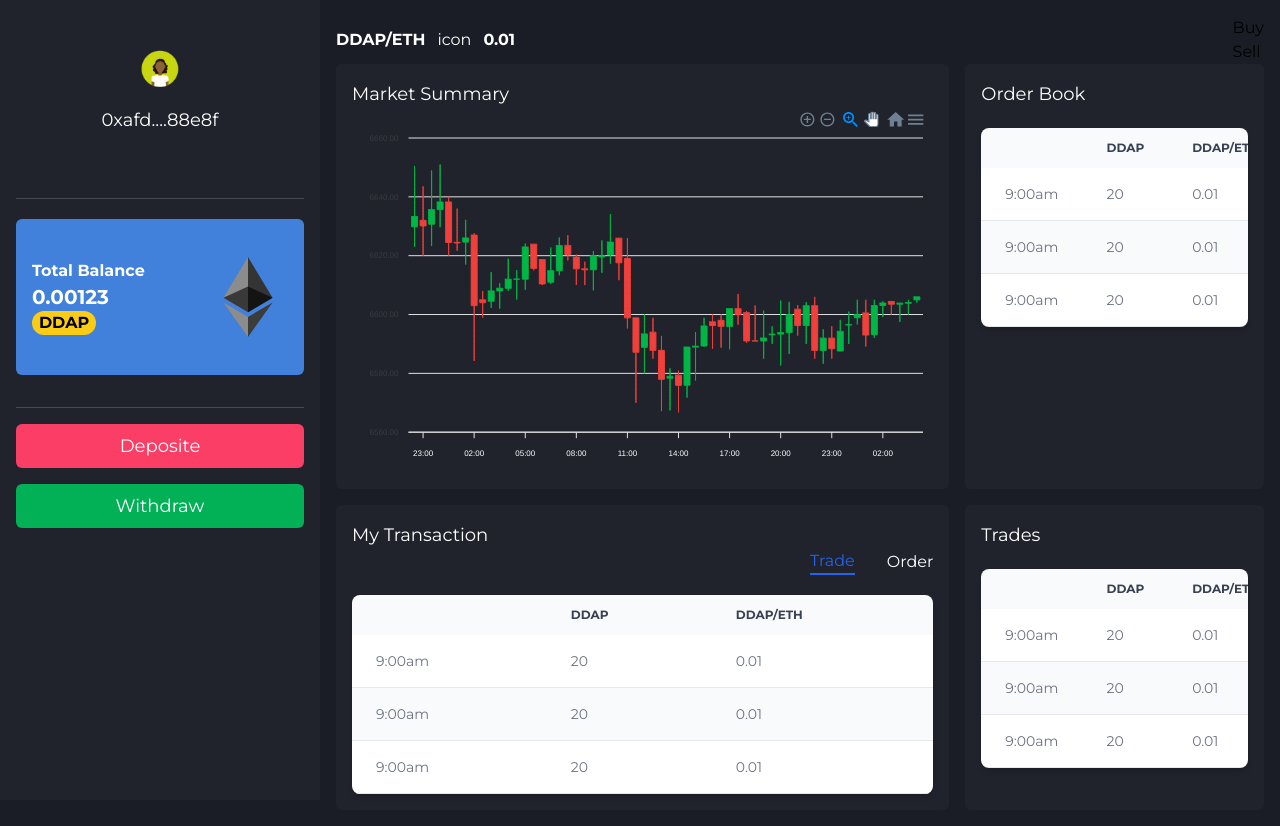
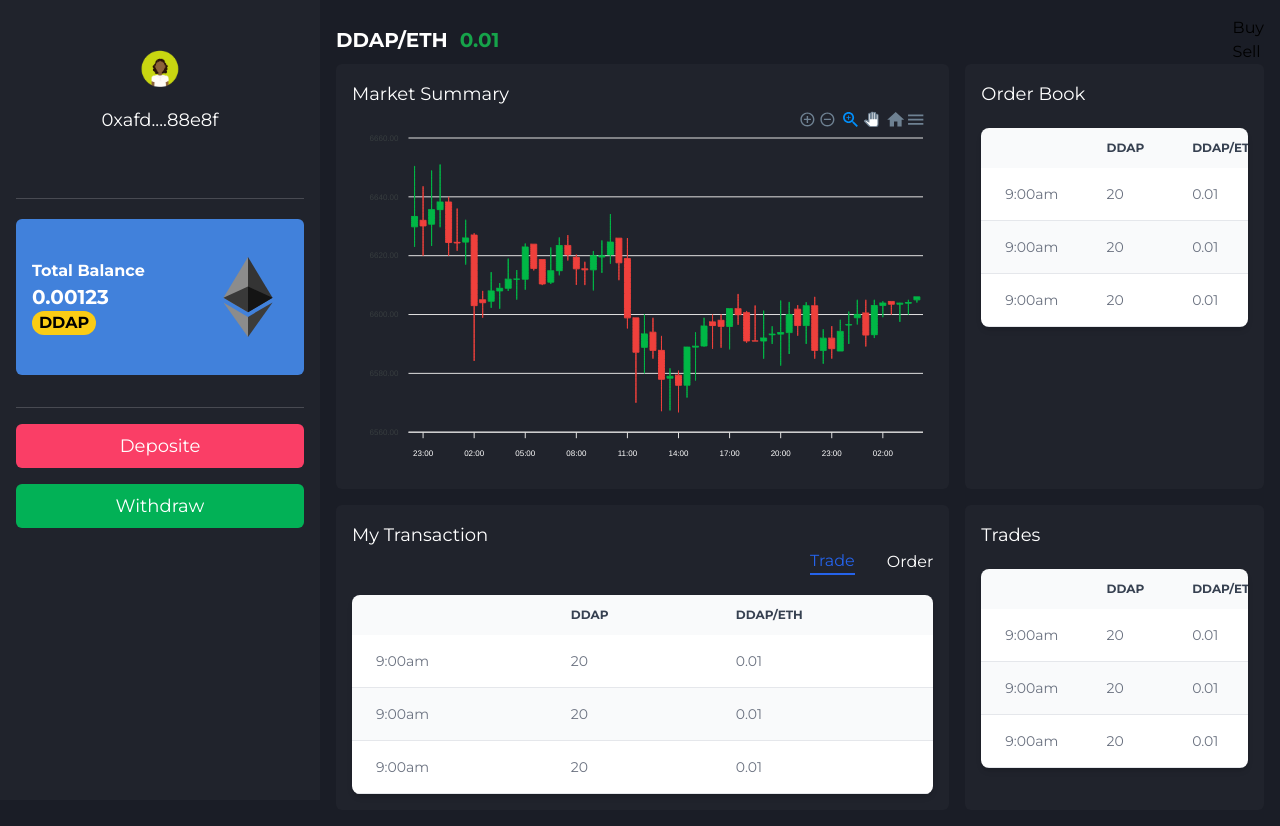
Before and after one commit to Mr-DecodeBlock/Decentralize-Token-Exchange, a React (Create React App) app: page / in a window 1280 px wide. Built offline with nearby package versions, Linux system fonts and the light colour scheme.

Commit message:
dex token exchange

```diff
--- a/src/App.js
+++ b/src/App.js
@@ -43,10 +43,13 @@ export default function App() {
 
         <main className="w-9/12 p-4">
           <div className="flex flex-row justify-between items-center">
-            <div className="flex flex-row space-x-3 text-white">
+            <div className="flex flex-row space-x-3 items-center text-xl text-white">
               <p className="font-bold">DDAP/ETH</p>
-              <p>icon</p>
-              <p className="font-bold"> 0.01</p>
+              {/* <div class="w-16 overflow-hidden inline-block">
+                <div class=" h-5 w-5 bg-black rotate-45 transform origin-bottom-left"></div>
+              </div> */}
+
+              <p className="font-bold  text-green-600"> 0.01</p>
             </div>
             <div>
               <div>Buy</div>
```
